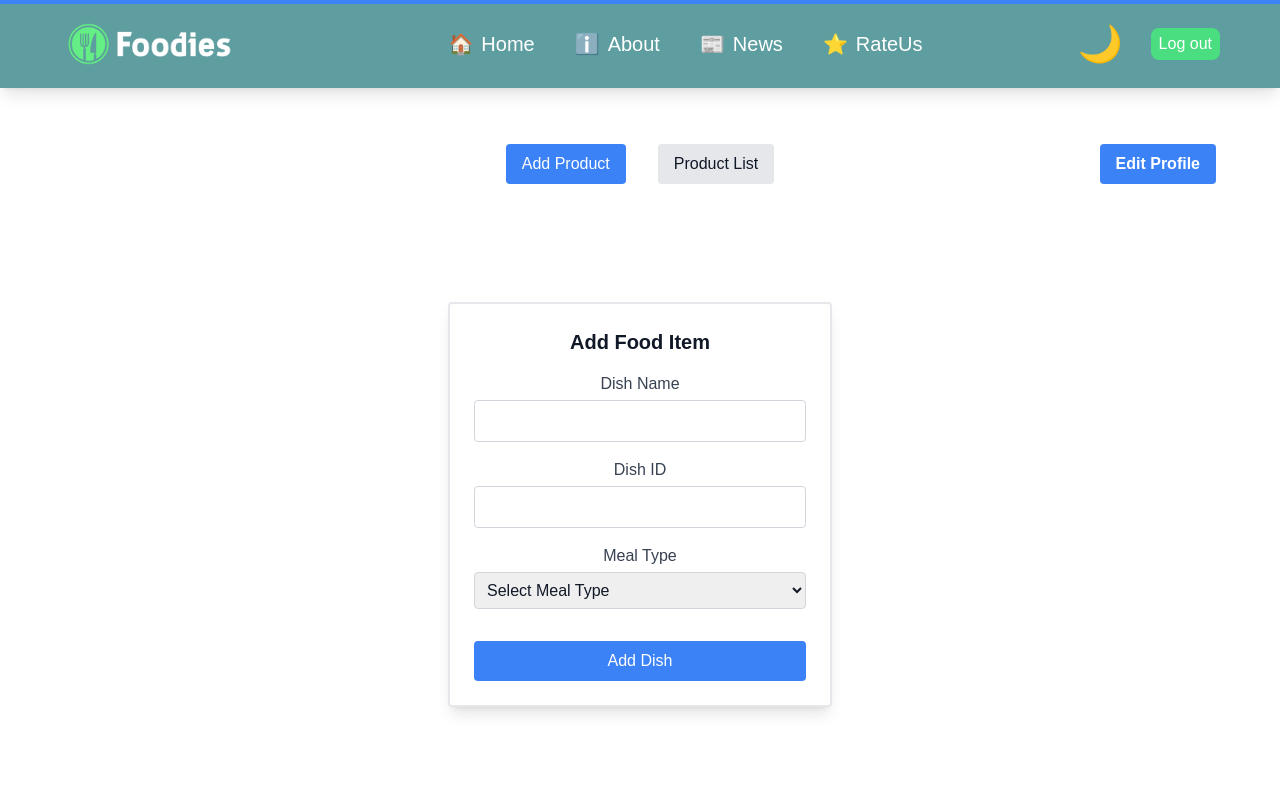
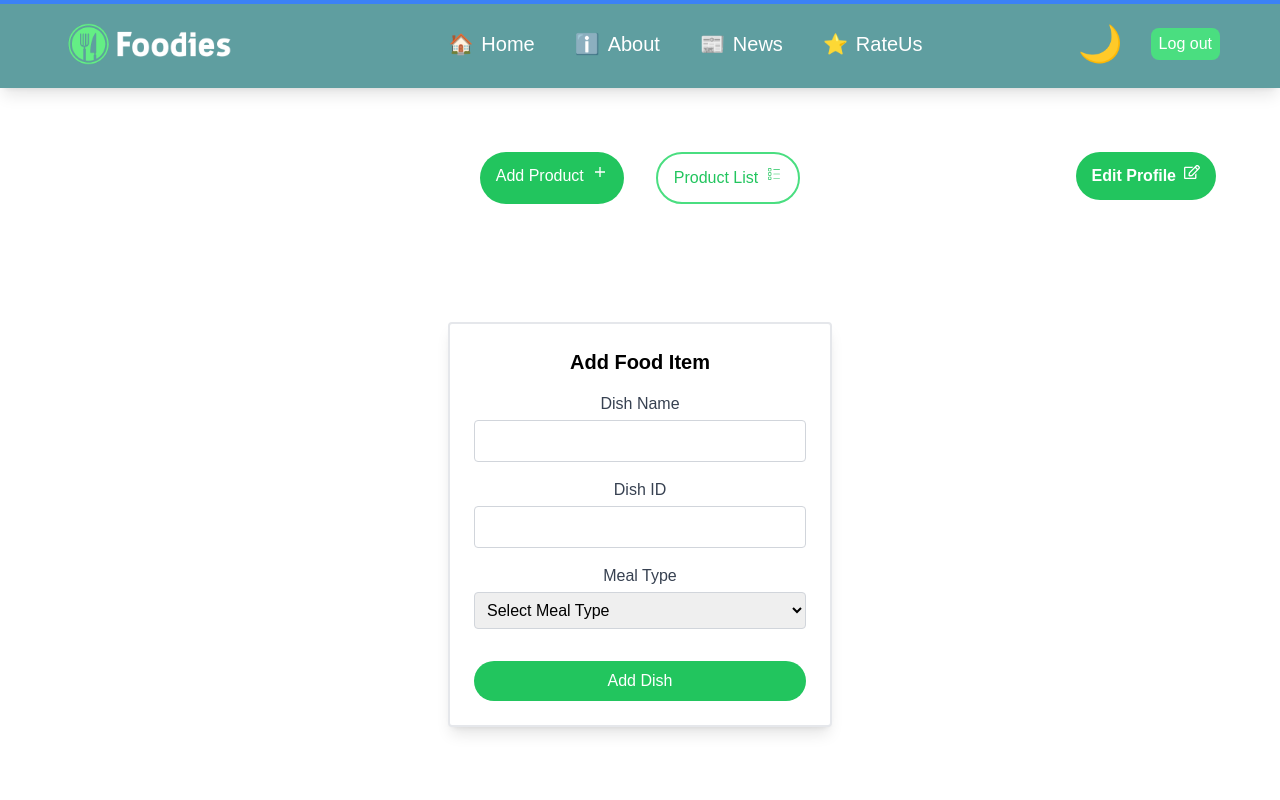
Before and after one commit to VanshKing30/FoodiesWeb, a React (Create React App) app: page /section/1 in a window 1280 px wide. Shown: the top 800 px of the page. Built offline with nearby package versions, Linux system fonts and the light colour scheme; no server answers.

Commit message:
Solved issue 351

```diff
--- a/src/pages/AddFoodItem.jsx
+++ b/src/pages/AddFoodItem.jsx
@@ -1,8 +1,10 @@
-import React, { useState, useEffect } from "react";
+import React, { useState, useEffect, useContext } from "react";
 import axios from "axios";
 import { toast } from "react-hot-toast";
+import { ThemeContext } from "../themeContext";
 
 function AddFoodItem() {
+  const { theme } = useContext(ThemeContext);
   const [formData, setFormData] = useState({
     dish: "",
     dishId: "",
@@ -83,12 +85,12 @@ function AddFoodItem() {
   };
 
   return (
-    <div className="flex justify-center items-center h-[80vh] bg-white">
+    <div className={`flex justify-center items-center h-[80vh] ${theme === 'dark' ? 'bg-[#131b33]' : 'bg-white'}`}>
       <form
         onSubmit={handleSubmit}
-        className="bg-white p-6 rounded shadow-lg w-full max-w-sm border-2"
+        className={`p-6 rounded shadow-lg w-full max-w-sm border-2 ${theme === 'dark' ? 'bg-gray-300' : 'bg-white'}`}
       >
-        <h1 className="text-xl font-bold mb-4">Add Food Item</h1>
+        <h1 className="text-xl font-bold mb-4 text-black">Add Food Item</h1>
         <div className="mb-4">
           <label className="block text-gray-700">Dish Name</label>
           <input
@@ -117,7 +119,7 @@ function AddFoodItem() {
             name="mealType"
             value={formData.mealType}
             onChange={handleChange}
-            className="w-full p-2 border border-gray-300 rounded mt-1"
+            className="w-full p-2 border border-gray-300 rounded mt-1 text-black "
             required
           >
             <option value="" disabled hidden>
@@ -130,7 +132,7 @@ function AddFoodItem() {
         </div>
         <button
           type="submit"
-          className="w-full bg-blue-500 text-white p-2 rounded mt-4"
+          className="w-full bg-green-500 text-white p-2 rounded-full mt-4"
           disabled={loading}
         >
           {loading ? "Loading..." : "Add Dish"}
--- a/src/pages/SectionPage.jsx
+++ b/src/pages/SectionPage.jsx
@@ -1,25 +1,30 @@
-import React, { useState, useEffect } from 'react';
+import React, { useState, useEffect, useContext } from "react";
 import { useParams, useNavigate } from "react-router-dom";
-import Modal from '../components/Modal';
-import Navbar from '../components/Navbar';
-import Loader from '../components/Loader/Loader';
-import Footer from '../components/Footer';
-import AddFoodItem from './AddFoodItem';
-import EditProfile from './EditProfile';
-import Foodlist from './Foodlist';
+import Modal from "../components/Modal";
+import Navbar from "../components/Navbar";
+import Loader from "../components/Loader/Loader";
+import Footer from "../components/Footer";
+import AddFoodItem from "./AddFoodItem";
+import EditProfile from "./EditProfile";
+import Foodlist from "./Foodlist";
+import { ThemeContext } from "../themeContext";
+import { FaRegEdit } from "react-icons/fa";
+import { CiBoxList } from "react-icons/ci";
+import { IoMdAdd } from "react-icons/io";
 
 const SectionPage = () => {
   const { _id } = useParams();
   const navigate = useNavigate();
+  const { theme } = useContext(ThemeContext);
   const [showModal, setShowModal] = useState(false);
-  const [selectedSection, setSelectedSection] = useState('');
+  const [selectedSection, setSelectedSection] = useState("");
   const [formData, setFormData] = useState(null);
   const [selectedBreakfastRecipes, setSelectedBreakfastRecipes] = useState([]);
   const [selectedLunchRecipes, setSelectedLunchRecipes] = useState([]);
   const [selectedDinnerRecipes, setSelectedDinnerRecipes] = useState([]);
   const [loading, setLoading] = useState(false);
   const [canteenData, setCanteenData] = useState();
-  const [view, setView] = useState('add');
+  const [view, setView] = useState("add");
 
   const getCanteenData = async () => {
     try {
@@ -34,7 +39,7 @@ const SectionPage = () => {
         }
       );
       const res = await getCanteen.json();
-      setCanteenData(res.data.find(canteen => canteen._id === _id));
+      setCanteenData(res.data.find((canteen) => canteen._id === _id));
     } catch (error) {
       console.error(error);
     } finally {
@@ -52,11 +57,11 @@ const SectionPage = () => {
   };
 
   const handleFormSubmit = (data) => {
-    if (selectedSection === 'Breakfast') {
+    if (selectedSection === "Breakfast") {
       setSelectedBreakfastRecipes([...selectedBreakfastRecipes, data]);
-    } else if (selectedSection === 'Lunch') {
+    } else if (selectedSection === "Lunch") {
       setSelectedLunchRecipes([...selectedLunchRecipes, data]);
-    } else if (selectedSection === 'Dinner') {
+    } else if (selectedSection === "Dinner") {
       setSelectedDinnerRecipes([...selectedDinnerRecipes, data]);
     }
     setFormData(data);
@@ -64,34 +69,52 @@ const SectionPage = () => {
   };
 
   return (
-    <div className="text-center text-gray-900 min-h-screen pt-[8rem]">
+    <div
+      className={`text-center ${
+        theme === "dark" ? "text-white bg-[#131b33]" : "text-gray-900 bg-white"
+      } min-h-screen pt-[8rem]`}
+    >
       <Navbar />
-      <div className='relative bg-white'>
+      <div className="relative bg-white">
         {loading ? (
           <Loader />
         ) : (
           <>
             <button
-              className="absolute end-0 right-16 bg-blue-500 hover:bg-blue-700 text-white font-bold py-2 px-4 rounded"
+              className="absolute mt-2 end-0 right-16 bg-green-500 hover:bg-green-700 text-white font-bold py-3 px-4 rounded-full flex gap-2 "
               onClick={() => navigate(`/edit-profile/${_id}`)}
             >
-              Edit Profile
+              Edit Profile <FaRegEdit />
             </button>
-            <div className="flex justify-center mt-4">
+            <div
+              className={`flex justify-center mt-4 ${
+                theme === "dark"
+                  ? "text-white bg-[#131b33]"
+                  : "text-gray-900 bg-white"
+              } `}
+            >
               <button
-                className={`mx-4 py-2 px-4 rounded ${view === 'add' ? 'bg-blue-500 text-white' : 'bg-gray-200'}`}
-                onClick={() => setView('add')}
+                className={`mx-4 mt-2 py-3 px-4 rounded-full ${
+                  view === "add"
+                    ? "bg-green-500 text-white"
+                    : "bg-green-500 text-white"
+                } flex gap-2 `}
+                onClick={() => setView("add")}
               >
-                Add Product
+                Add Product <IoMdAdd />
               </button>
               <button
-                className={`mx-4 py-2 px-4 rounded ${view === 'list' ? 'bg-blue-500 text-white' : 'bg-gray-200'}`}
-                onClick={() => setView('list')}
+                className={`mx-4 mt-2 py-3 px-4 rounded-full border-green-400 border-2 ${
+                  view === "list"
+                    ? " bg-transparent text-green-500"
+                    : "bg-transparent text-green-500"
+                } flex gap-2 `}
+                onClick={() => setView("list")}
               >
-                Product List
+                Product List <CiBoxList />
               </button>
             </div>
-            {view === 'add' ? <AddFoodItem /> : <Foodlist />}
+            {view === "add" ? <AddFoodItem /> : <Foodlist />}
           </>
         )}
       </div>
```
